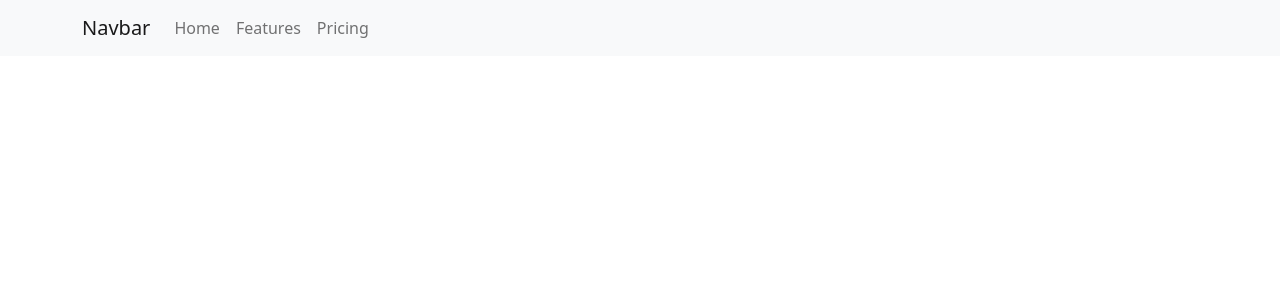
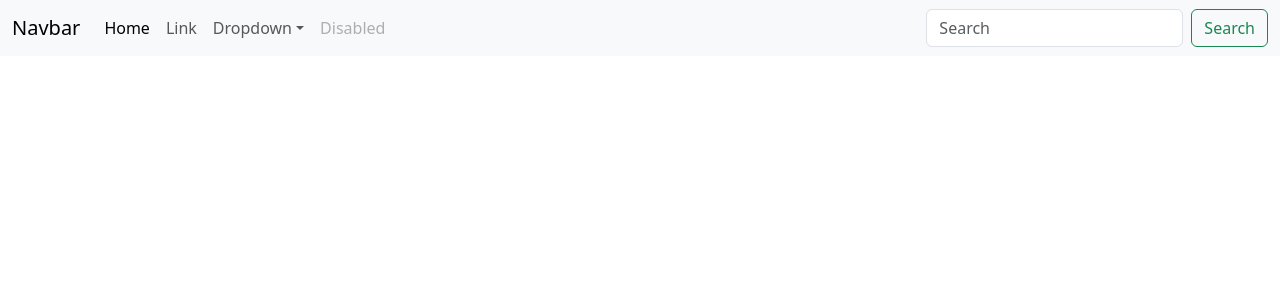
Before and after one commit to waqarhussain786/my-react-portfolio, a React (Create React App) app: page / in a window 1280 px wide. Shown: the top 300 px of the page. Built offline with nearby package versions, Linux system fonts and the light colour scheme.

Commit message:
bootstrap add

```diff
--- a/package.json
+++ b/package.json
@@ -7,7 +7,7 @@
     "@testing-library/jest-dom": "^5.16.5",
     "@testing-library/react": "^13.4.0",
     "@testing-library/user-event": "^13.5.0",
-    "bootstrap": "^5.2.3",
+    "bootstrap": "^5.3.0-alpha1",
     "gh-pages": "^4.0.0",
     "react": "^18.2.0",
     "react-bootstrap": "^2.7.0",
--- a/src/index.js
+++ b/src/index.js
@@ -2,12 +2,14 @@
 import ReactDOM from 'react-dom/client';
 import App from './App';
 import Navbartop from './navbar';
+import NavbarBootstrap from './navbarBootstrap';
 import 'bootstrap/dist/css/bootstrap.min.css';
 
 const root = ReactDOM.createRoot(document.getElementById('root'));
 root.render(
   <React.StrictMode>
-    <Navbartop />
+    <NavbarBootstrap />
+    {/* <Navbartop /> */}
     <App />
   </React.StrictMode>
 );
--- /dev/null
+++ b/src/navbarBootstrap.js
@@ -0,0 +1,45 @@
+import React from 'react'
+
+const NavbarBootstrap = () => {
+  return (
+    <>
+    <nav className="navbar navbar-expand-lg bg-light">
+  <div className="container-fluid">
+    <a className="navbar-brand" href="#">Navbar</a>
+    <button className="navbar-toggler" type="button" data-bs-toggle="collapse" data-bs-target="#navbarSupportedContent" aria-controls="navbarSupportedContent" aria-expanded="false" aria-label="Toggle navigation">
+      <span className="navbar-toggler-icon"></span>
+    </button>
+    <div className="collapse navbar-collapse" id="navbarSupportedContent">
+      <ul className="navbar-nav me-auto mb-2 mb-lg-0">
+        <li className="nav-item">
+          <a className="nav-link active" aria-current="page" href="#">Home</a>
+        </li>
+        <li className="nav-item">
+          <a className="nav-link" href="#">Link</a>
+        </li>
+        <li className="nav-item dropdown">
+          <a className="nav-link dropdown-toggle" href="#" role="button" data-bs-toggle="dropdown" aria-expanded="false">
+            Dropdown
+          </a>
+          <ul className="dropdown-menu">
+            <li><a className="dropdown-item" href="#">Action</a></li>
+            <li><a className="dropdown-item" href="#">Another action</a></li>
+            <li><hr className="dropdown-divider"/></li>
+            <li><a className="dropdown-item" href="#">Something else here</a></li>
+          </ul>
+        </li>
+        <li className="nav-item">
+          <a className="nav-link disabled">Disabled</a>
+        </li>
+      </ul>
+      <form className="d-flex" role="search">
+        <input className="form-control me-2" type="search" placeholder="Search" aria-label="Search"/>
+        <button className="btn btn-outline-success" type="submit">Search</button>
+      </form>
+    </div>
+  </div>
+</nav></>
+  )
+}
+
+export default NavbarBootstrap
```
Also changed, not shown: 1 other file (tests, documents, lock files or other folders).
